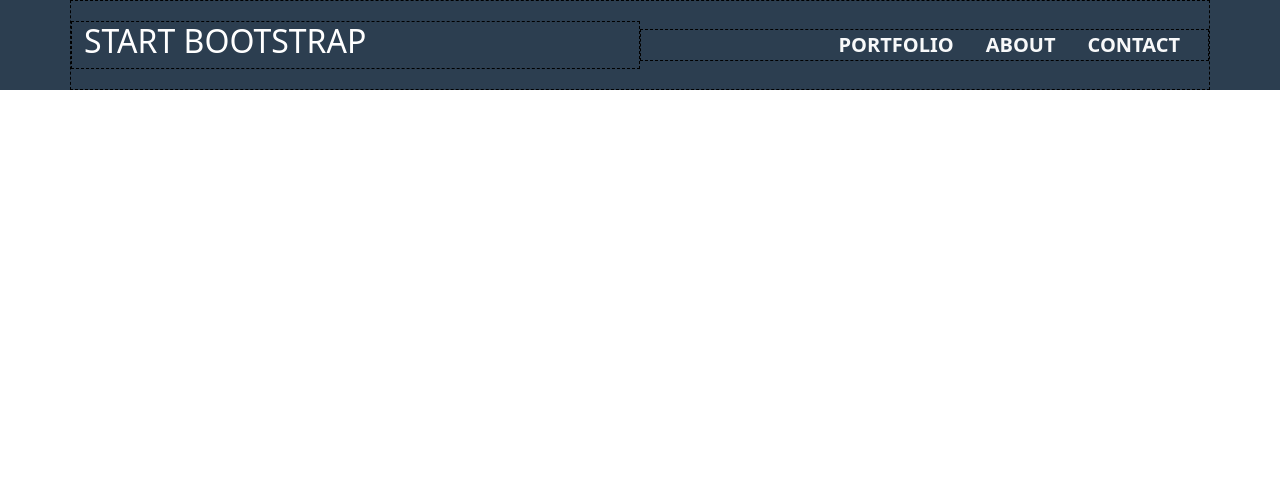
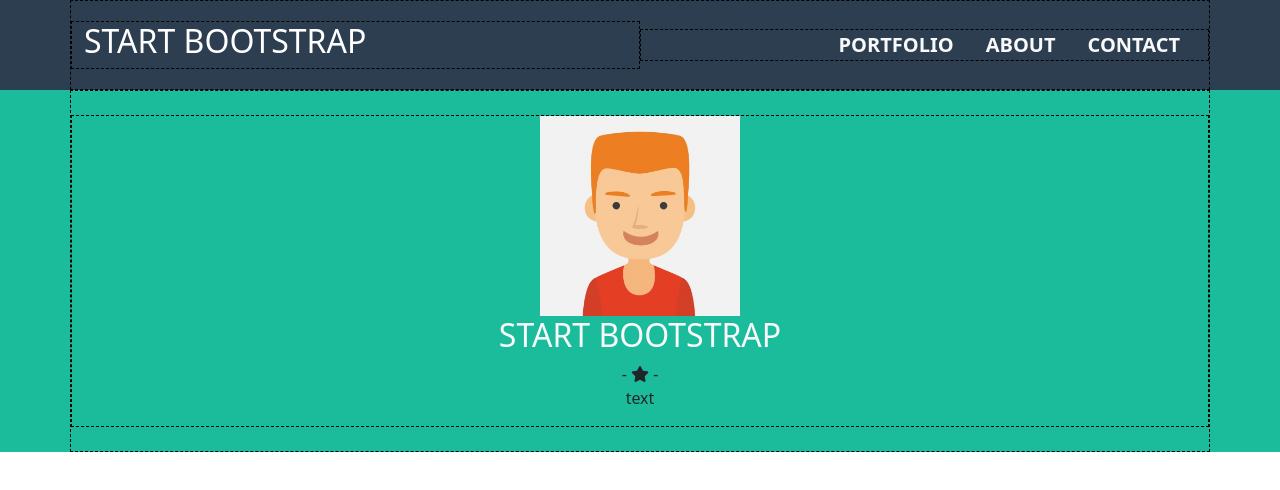
Before and after one commit to Jomar-Navarro/html-css-bootstrap-freelancer, a plain HTML site: page index.html in a window 1280 px wide. Drawn offline with nearby package versions, Linux system fonts and the light colour scheme.

Commit message:
[add] jumbo

```diff
--- a/assets/styles/style.css
+++ b/assets/styles/style.css
@@ -5,6 +5,7 @@
 
 :root{
   --header: #2c3e50;
+  --jumbo: #1abc9c;
 }
 
 
@@ -28,6 +29,7 @@ a{
       UTILITIES
 *****************/
 
+/* HEADER */
 header{
   height: 90px;
   background-color: var(--header);
@@ -37,3 +39,13 @@ header{
   border: 1px solid white;
   color: grey;
 }
+/* HEADER */
+
+.jumbo{
+  background-color: var(--jumbo);
+}
+
+img{
+  width: 200px;
+  height: 200px;
+}
--- a/index.html
+++ b/index.html
@@ -45,6 +45,30 @@
     </div>
   </header>
 
+  <main>
+
+    <!-- JUMBOTRON -->
+    <section class="jumbo">
+      <div class="container">
+          <div class="row">
+            <div class="col text-center my-4">
+              <img class="img-fluid" src="assets/img/avatar_1.jpg" alt="">
+              <h2 class="text-light ">START BOOTSTRAP</h2>
+              <div>
+                <span class="line">-</span>
+                <i class="fa-solid fa-star"></i>
+                <span class="line">-</span>
+              </div>
+              <p>text</p>
+            </div>
+          </div>
+      </div>
+    </section>
+    <!-- JUMBOTRON -->
+
+
+  </main>
+
 
 </body>
 </html>
```
Also changed, not shown: assets/img/avatar_1.jpg (added).
